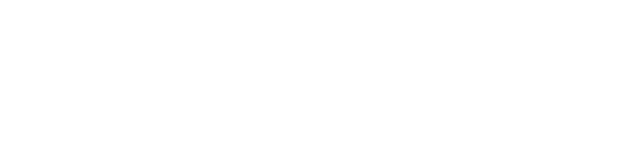
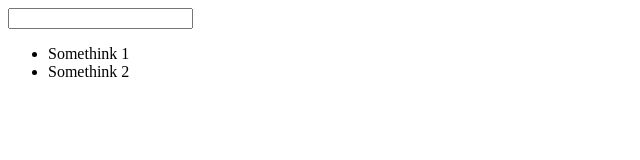
Before and after one commit to JarekZ92/Search-element, a plain HTML site: page index.html in a window 1280 px wide. Shown: the whole page, without its empty margins (0-640 px from the left). Drawn offline with Linux system fonts and the light colour scheme.

Commit message:
prepared simple input

```diff
--- a/index.html
+++ b/index.html
@@ -1,12 +1,19 @@
 <!DOCTYPE html>
 <html lang="en">
-<head>
-    <meta charset="UTF-8">
-    <meta name="viewport" content="width=device-width, initial-scale=1.0">
-    <meta http-equiv="X-UA-Compatible" content="ie=edge">
+  <head>
+    <meta charset="UTF-8" />
+    <meta name="viewport" content="width=device-width, initial-scale=1.0" />
+    <meta http-equiv="X-UA-Compatible" content="ie=edge" />
     <title>Search element</title>
-</head>
-<body>
-
-</body>
+  </head>
+  <body>
+    <div class="main_container">
+        <input type="text"/>
+        <ul>
+            <li>Somethink 1</li>
+            <li>Somethink 2</li>
+        </ul>
+    </div>
+    <script src="app.js"></script>
+  </body>
 </html>
```
